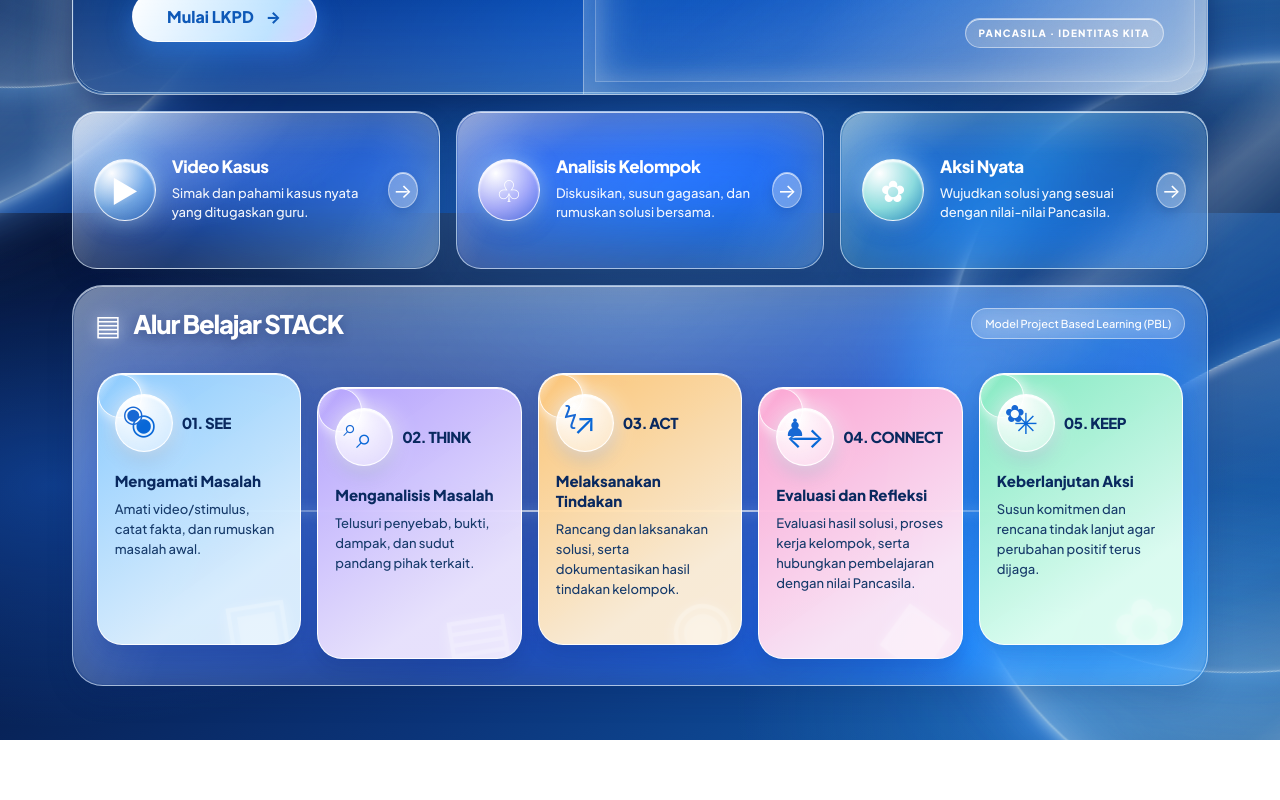
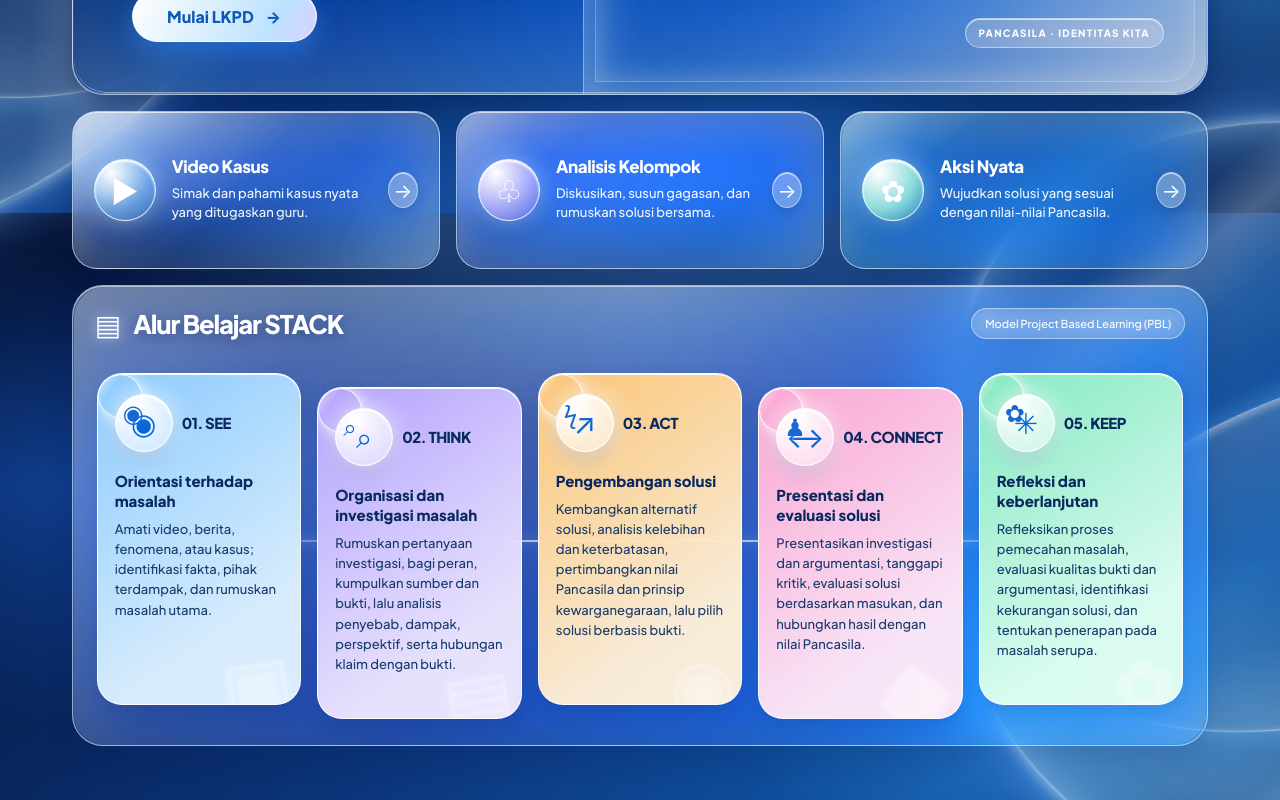
Before and after one commit to syauqigntg-art/civic-vision, a Next.js app: page / in a window 1280 px wide. Shown: the part 587-1387 px from the top of the page. Before the commit the page ends 1327 px from the top, so only its background shows below. Built offline with nearby package versions, Linux system fonts and the light colour scheme; no server answers.

Commit message:
feat(pbl): apply Civic Vision STACK framework across all phases

```diff
--- a/app/admin/questions/page.tsx
+++ b/app/admin/questions/page.tsx
@@ -1,11 +1,11 @@
 "use client"; import { questionForm } from "@/lib/validation/schemas"; import { useMemo, useState } from "react"; import { sb, opts, Q } from "@/lib/supabase"; import { useAdmin } from "@/lib/admin"; import { QuestionField } from "@/components/lkpd/QuestionField";
 const T: Record<string, string> = { text: "Jawaban singkat", textarea: "Jawaban panjang", multiple_text: "Beberapa jawaban teks", single_select: "Pilih satu jawaban", multi_select: "Pilih beberapa jawaban", scale: "Skala 1–5" };
-const PBL_PHASES: Record<string, { title: string; subtitle: string; instruction: string; output: string }> = {
-  see: { title: "SEE", subtitle: "Mengamati masalah", instruction: "Amati stimulus/video, identifikasi fakta dan pihak yang terdampak.", output: "Fakta pengamatan dan rumusan awal masalah" },
-  think: { title: "THINK", subtitle: "Menganalisis masalah", instruction: "Uraikan penyebab, bukti, dampak, dan sudut pandang berbagai pihak.", output: "Analisis masalah yang didukung bukti" },
-  act: { title: "ACT", subtitle: "Melaksanakan tindakan", instruction: "Laksanakan solusi yang telah dirancang, bagi tanggung jawab, dan dokumentasikan proses serta hasil tindakan.", output: "Dokumentasi pelaksanaan solusi dan hasil tindakan kelompok" },
-  connect: { title: "CONNECT", subtitle: "Evaluasi dan refleksi", instruction: "Evaluasi keberhasilan solusi, keterbatasan tindakan, proses kerja kelompok, dan hubungkan pembelajaran dengan nilai Pancasila.", output: "Evaluasi hasil pemecahan masalah, refleksi proses, dan hubungan dengan nilai Pancasila" },
-  keep: { title: "KEEP", subtitle: "Keberlanjutan aksi", instruction: "Susun komitmen individu dan rencana tindak lanjut kelompok agar perubahan positif terus dijaga.", output: "Komitmen pribadi dan rencana keberlanjutan aksi kelompok" },
+const PBL_PHASES: Record<string, { title: string; subtitle: string; instruction: string; activities: string[]; output: string }> = {
+  see: { title: "SEE", subtitle: "Orientasi terhadap masalah", instruction: "Amati stimulus dan bangun pemahaman awal tentang masalah.", activities: ["Amati video, berita, fenomena, atau kasus.", "Identifikasi fakta dan informasi awal.", "Tentukan pihak yang terdampak.", "Rumuskan masalah utama."], output: "Problem Identification Sheet — identifikasi masalah, fakta awal, pihak terdampak, dan rumusan masalah utama." },
+  think: { title: "THINK", subtitle: "Organisasi dan investigasi masalah", instruction: "Susun penyelidikan sistematis dan berbasis bukti.", activities: ["Rumuskan pertanyaan investigasi dan informasi yang dibutuhkan.", "Bagi peran dan tanggung jawab kelompok.", "Kumpulkan sumber dan bukti.", "Analisis penyebab, dampak, serta perspektif.", "Hubungkan klaim dengan bukti."], output: "Problem Investigation Report — pertanyaan, pembagian peran, sumber, bukti, analisis, dan hubungan klaim-bukti." },
+  act: { title: "ACT", subtitle: "Pengembangan solusi", instruction: "Kembangkan dan pilih solusi yang dapat dipertanggungjawabkan.", activities: ["Kembangkan beberapa alternatif solusi.", "Analisis kelebihan dan keterbatasan tiap solusi.", "Pertimbangkan nilai Pancasila dan prinsip kewarganegaraan.", "Pilih solusi berdasarkan bukti.", "Susun rekomendasi dan alasan pemilihan."], output: "Evidence-Based Solution Proposal — alternatif, solusi terpilih, rekomendasi, dan alasan berbasis bukti." },
+  connect: { title: "CONNECT", subtitle: "Presentasi dan evaluasi solusi", instruction: "Komunikasikan solusi dan uji argumentasi melalui dialog serta masukan.", activities: ["Presentasikan hasil investigasi, solusi, dan argumentasi.", "Tanggapi pertanyaan dan kritik.", "Evaluasi solusi berdasarkan masukan.", "Hubungkan hasil pembelajaran dengan nilai Pancasila."], output: "Solution Presentation and Evaluation — presentasi, argumentasi, tanggapan kritik, dan evaluasi solusi." },
+  keep: { title: "KEEP", subtitle: "Refleksi dan keberlanjutan pembelajaran", instruction: "Refleksikan proses serta rencanakan penerapan pembelajaran pada masalah serupa.", activities: ["Refleksikan proses pemecahan masalah.", "Evaluasi kualitas bukti dan argumentasi.", "Identifikasi kekurangan solusi.", "Tentukan penerapan pembelajaran pada masalah serupa."], output: "Reflection and Learning Continuity Report — refleksi, evaluasi bukti dan argumentasi, kekurangan solusi, dan rencana penerapan." },
 };
 
 const blank = { id: "", question_text: "", category: "", newCat: "", question_type: "textarea", is_required: true, is_active: true, phase: "", placeholder: "", description: "", display_order: 1, min_items: 2, options: [""] };
@@ -317,7 +317,7 @@ export default function Questions() {
     <label>Pertanyaan</label><textarea value={f.question_text} onChange={e => set("question_text", e.target.value)} />
     <label>Kategori</label><select value={f.category} onChange={e => set("category", e.target.value)}><option value="">Pilih kategori</option>{cats.map(c => <option key={c}>{c}</option>)}<option value="__new">+ Kategori baru...</option></select>
     {f.category === "__new" && <input style={{ marginTop: 8 }} placeholder="Nama kategori baru" value={f.newCat} onChange={e => set("newCat", e.target.value)} />}
-    <label>Fase belajar</label><select value={f.phase} onChange={e => set("phase", e.target.value)}><option value="">— tanpa fase —</option><option value="see">SEE — Mengamati masalah</option><option value="think">THINK — Menganalisis masalah</option><option value="act">ACT — Melaksanakan tindakan</option><option value="connect">CONNECT — Evaluasi dan refleksi</option><option value="keep">KEEP — Keberlanjutan aksi</option></select>
+    <label>Fase belajar</label><select value={f.phase} onChange={e => set("phase", e.target.value)}><option value="">— tanpa fase —</option><option value="see">SEE — Mengamati masalah</option><option value="think">THINK — Menganalisis masalah</option><option value="act">ACT — Pengembangan solusi</option><option value="connect">CONNECT — Presentasi dan evaluasi solusi</option><option value="keep">KEEP — Refleksi dan keberlanjutan pembelajaran</option></select>
     <label>Tipe Pertanyaan</label><select value={f.question_type} onChange={e => set("question_type", e.target.value)}>{Object.entries(T).map(([k, v]) => <option key={k} value={k}>{v}</option>)}</select>
     {f.question_type === "multiple_text" && <><label>Minimal jawaban</label><input type="number" min={1} value={f.min_items} onChange={e => set("min_items", e.target.value)} /></>}
     <label><input type="checkbox" style={{ width: "auto", marginRight: 8 }} checked={f.is_required} onChange={e => set("is_required", e.target.checked)} />Required (wajib dijawab)</label>
@@ -388,6 +388,7 @@ export default function Questions() {
             <article className="glass" key={key} style={{ padding: 14 }}>
               <strong>{phase.title} — {phase.subtitle}</strong>
               <p style={{ fontSize: 13, margin: "8px 0" }}>{phase.instruction}</p>
+              <ul style={{ fontSize: 12, paddingLeft: 18, margin: "8px 0" }}>{phase.activities.map((activity) => <li key={activity}>{activity}</li>)}</ul>
               <p style={{ fontSize: 12, margin: "6px 0" }}><b>Output:</b> {phase.output}</p>
               <p style={{ fontSize: 12, margin: "6px 0" }}>{activeCount} soal aktif · {phaseQuestions.length - activeCount} nonaktif</p>
               <button className="btn g" type="button" onClick={() => { setPhaseFilter(key); setStatusFilter("all"); }}>Kelola soal {phase.title}</button>
--- a/app/lkpd/hasil/page.tsx
+++ b/app/lkpd/hasil/page.tsx
@@ -81,11 +81,11 @@ export default function Hasil() {
     <>
       <section className="glass center">
         <h1 style={{ fontSize: 40, letterSpacing: 0 }}>
-          {sent ? "ANALISIS SELESAI!" : "DRAFT TERSIMPAN"}
+          {sent ? "STACK SELESAI!" : "DRAFT TERSIMPAN"}
         </h1>
         <p>
           {sent
-            ? "Pengiriman berhasil. Jawaban kelompok telah tersimpan di server dan terkunci. Guru dapat membuka kembali pengerjaan jika diperlukan."
+            ? "Pengiriman berhasil. Seluruh hasil kerja kelompok pada alur SEE, THINK, ACT, CONNECT, dan KEEP telah tersimpan di server dan terkunci. Guru dapat membuka kembali pengerjaan jika diperlukan."
             : "Hasil saat ini masih berupa draft dan belum dikirim. Pastikan semua jawaban tersimpan sebelum melakukan pengiriman akhir."}
         </p>
         {g.submission?.project_version_number && (
--- a/app/lkpd/kasus/[id]/analisis/page.tsx
+++ b/app/lkpd/kasus/[id]/analisis/page.tsx
@@ -20,26 +20,52 @@ import { Button } from "@/components/ui/Button";
 const PHASES = ["think", "act", "connect", "keep"] as const;
 type WorkPhase = (typeof PHASES)[number];
 
-const PHASE_INFO: Record<WorkPhase, { title: string; instruction: string; output: string }> = {
+const PHASE_INFO: Record<WorkPhase, { title: string; instruction: string; activities: string[]; output: string }> = {
   think: {
-    title: "THINK — Menganalisis masalah",
-    instruction: "Identifikasi masalah utama, telusuri penyebab, gunakan bukti, dan perhatikan sudut pandang pihak yang terdampak.",
-    output: "Analisis masalah yang didukung fakta dan bukti.",
+    title: "THINK — Organisasi dan investigasi masalah",
+    instruction: "Bangun penyelidikan yang terarah. Kelompok harus mengetahui pertanyaan apa yang perlu dijawab, informasi apa yang dibutuhkan, dan bukti apa yang dapat mendukung kesimpulan.",
+    activities: [
+      "Rumuskan pertanyaan investigasi dan tentukan informasi yang dibutuhkan.",
+      "Bagi peran serta tanggung jawab setiap anggota kelompok.",
+      "Kumpulkan sumber informasi dan bukti yang relevan.",
+      "Analisis penyebab, dampak, dan perspektif pihak yang terlibat.",
+      "Hubungkan setiap klaim dengan bukti yang mendukungnya."
+    ],
+    output: "Problem Investigation Report — laporan investigasi masalah yang memuat pertanyaan, pembagian peran, sumber, bukti, analisis penyebab dan dampak, serta hubungan klaim dengan bukti.",
   },
   act: {
-    title: "ACT — Melaksanakan tindakan",
-    instruction: "Laksanakan solusi yang telah dirancang, bagi tanggung jawab, dokumentasikan proses, dan catat hasil tindakan kelompok.",
-    output: "Dokumentasi pelaksanaan solusi dan hasil tindakan kelompok.",
+    title: "ACT — Pengembangan solusi",
+    instruction: "Gunakan hasil investigasi untuk menyusun solusi yang masuk akal, dapat dipertanggungjawabkan, dan sesuai nilai Pancasila serta prinsip kewarganegaraan.",
+    activities: [
+      "Kembangkan beberapa alternatif solusi berdasarkan hasil investigasi.",
+      "Analisis kelebihan dan keterbatasan setiap alternatif.",
+      "Pertimbangkan nilai Pancasila dan prinsip kewarganegaraan.",
+      "Pilih solusi berdasarkan kekuatan bukti dan alasan yang jelas.",
+      "Susun langkah rekomendasi serta alasan pemilihannya."
+    ],
+    output: "Evidence-Based Solution Proposal — proposal solusi berbasis bukti yang memuat alternatif, pertimbangan, solusi terpilih, rekomendasi, dan alasan pemilihan.",
   },
   connect: {
-    title: "CONNECT — Evaluasi dan refleksi",
-    instruction: "Evaluasi apakah solusi menjawab masalah, telaah kelebihan dan keterbatasannya, refleksikan proses kerja kelompok, lalu hubungkan pembelajaran dengan nilai Pancasila.",
-    output: "Evaluasi hasil pemecahan masalah, refleksi proses, dan hubungan tindakan dengan nilai Pancasila.",
+    title: "CONNECT — Presentasi dan evaluasi solusi",
+    instruction: "Komunikasikan hasil investigasi dan solusi secara terbuka. Gunakan pertanyaan, kritik, dan masukan untuk menguji kualitas argumentasi serta memperbaiki solusi.",
+    activities: [
+      "Sampaikan hasil investigasi dan presentasikan solusi beserta argumentasinya.",
+      "Tanggapi pertanyaan, kritik, dan perspektif kelompok lain.",
+      "Evaluasi dan perbaiki solusi berdasarkan masukan yang relevan.",
+      "Hubungkan hasil pembelajaran dengan nilai-nilai Pancasila."
+    ],
+    output: "Solution Presentation and Evaluation — presentasi solusi, argumentasi berbasis bukti, tanggapan atas kritik, dan evaluasi solusi berdasarkan masukan.",
   },
   keep: {
-    title: "KEEP — Keberlanjutan aksi",
-    instruction: "Susun komitmen individu dan rencana tindak lanjut kelompok agar perubahan positif dapat dipertahankan dalam kehidupan sehari-hari.",
-    output: "Komitmen pribadi dan rencana keberlanjutan aksi kelompok.",
+    title: "KEEP — Refleksi dan keberlanjutan pembelajaran",
+    instruction: "Tinjau kembali proses belajar dan kualitas solusi. Tarik pembelajaran yang dapat digunakan ketika kelompok menghadapi masalah serupa di masa mendatang.",
+    activities: [
+      "Refleksikan proses pemecahan masalah dan kontribusi kelompok.",
+      "Evaluasi kualitas bukti serta kekuatan argumentasi.",
+      "Identifikasi kekurangan solusi dan hal yang masih perlu diperbaiki.",
+      "Tentukan bagaimana pembelajaran diterapkan pada masalah serupa."
+    ],
+    output: "Reflection and Learning Continuity Report — laporan refleksi, evaluasi bukti dan argumentasi, keterbatasan solusi, serta rencana penerapan pembelajaran pada masalah serupa.",
   },
 };
 
@@ -363,7 +389,11 @@ export default function Analisis() {
       </p>
       <p>{PHASE_INFO[activePhase].instruction}</p>
       <div className="case-analysis-guidance">
-        <b>Hasil yang diharapkan:</b> {PHASE_INFO[activePhase].output}
+        <b>Aktivitas utama</b>
+        <ul>{PHASE_INFO[activePhase].activities.map((activity) => <li key={activity}>{activity}</li>)}</ul>
+      </div>
+      <div className="case-analysis-guidance">
+        <b>Output tahap:</b> {PHASE_INFO[activePhase].output}
       </div>
 
       </section>
--- a/app/lkpd/kasus/[id]/page.tsx
+++ b/app/lkpd/kasus/[id]/page.tsx
@@ -242,7 +242,7 @@ export default function Video() {
 
       <section className="case-detail-instruction cv-instruction-panel">
         <div className="case-instruction-mark" aria-hidden="true">◎</div>
-        <div><span className="case-detail-kicker">PANDUAN AKTIVITAS · SEE</span><h2>Mengamati permasalahan</h2><p>Perhatikan video dengan saksama. Catat fakta yang benar-benar terlihat, siapa yang terdampak, dan masalah awal yang perlu diselidiki. Bedakan fakta dari dugaan.</p><div className="case-learning-outcome"><b>Hasil yang diharapkan</b><span>Catatan fakta pengamatan dan rumusan awal masalah.</span></div></div>
+        <div><span className="case-detail-kicker">PANDUAN AKTIVITAS · SEE</span><h2>Orientasi terhadap masalah</h2><p>Amati video, berita, fenomena, atau kasus sebagai titik awal pembelajaran. Bedakan fakta dari dugaan, kenali pihak yang terdampak, lalu rumuskan masalah utama yang perlu diselidiki.</p><ul><li>Amati stimulus dan catat fakta serta informasi awal.</li><li>Identifikasi pihak yang terdampak.</li><li>Rumuskan masalah utama berdasarkan hasil pengamatan.</li></ul><div className="case-learning-outcome"><b>Output · Problem Identification Sheet</b><span>Lembar identifikasi yang memuat fakta awal, pihak terdampak, dan rumusan masalah utama.</span></div></div>
       </section>
 
       <section className="case-detail-workspace cv-student-workspace" aria-labelledby="case-workspace-title">
--- a/components/lkpd/PhaseBar.tsx
+++ b/components/lkpd/PhaseBar.tsx
@@ -1,9 +1,9 @@
 const P: Record<string, [string, string, string]> = {
-  see: ["SEE", "Mengamati Masalah", "Amati video/stimulus, catat fakta, dan rumuskan masalah awal."],
-  think: ["THINK", "Menganalisis Masalah", "Telusuri penyebab, bukti, dampak, dan sudut pandang pihak terkait."],
-  act: ["ACT", "Melaksanakan Tindakan", "Rancang dan laksanakan solusi, serta dokumentasikan hasil tindakan kelompok."],
-  connect: ["CONNECT", "Evaluasi dan Refleksi", "Evaluasi hasil solusi, proses kerja kelompok, serta hubungkan pembelajaran dengan nilai Pancasila."],
-  keep: ["KEEP", "Keberlanjutan Aksi", "Susun komitmen dan rencana tindak lanjut agar perubahan positif terus dijaga."],
+  see: ["SEE", "Orientasi terhadap masalah", "Amati video, berita, fenomena, atau kasus; identifikasi fakta, pihak terdampak, dan rumuskan masalah utama."],
+  think: ["THINK", "Organisasi dan investigasi masalah", "Rumuskan pertanyaan investigasi, bagi peran, kumpulkan sumber dan bukti, lalu analisis penyebab, dampak, perspektif, serta hubungan klaim dengan bukti."],
+  act: ["ACT", "Pengembangan solusi", "Kembangkan alternatif solusi, analisis kelebihan dan keterbatasan, pertimbangkan nilai Pancasila dan prinsip kewarganegaraan, lalu pilih solusi berbasis bukti."],
+  connect: ["CONNECT", "Presentasi dan evaluasi solusi", "Presentasikan investigasi dan argumentasi, tanggapi kritik, evaluasi solusi berdasarkan masukan, dan hubungkan hasil dengan nilai Pancasila."],
+  keep: ["KEEP", "Refleksi dan keberlanjutan", "Refleksikan proses pemecahan masalah, evaluasi kualitas bukti dan argumentasi, identifikasi kekurangan solusi, dan tentukan penerapan pada masalah serupa."],
 };
 
 const ALL_PHASES = ["see", "think", "act", "connect", "keep"];
```
Also changed, not shown: 1 other file (tests, documents, lock files or other folders).
